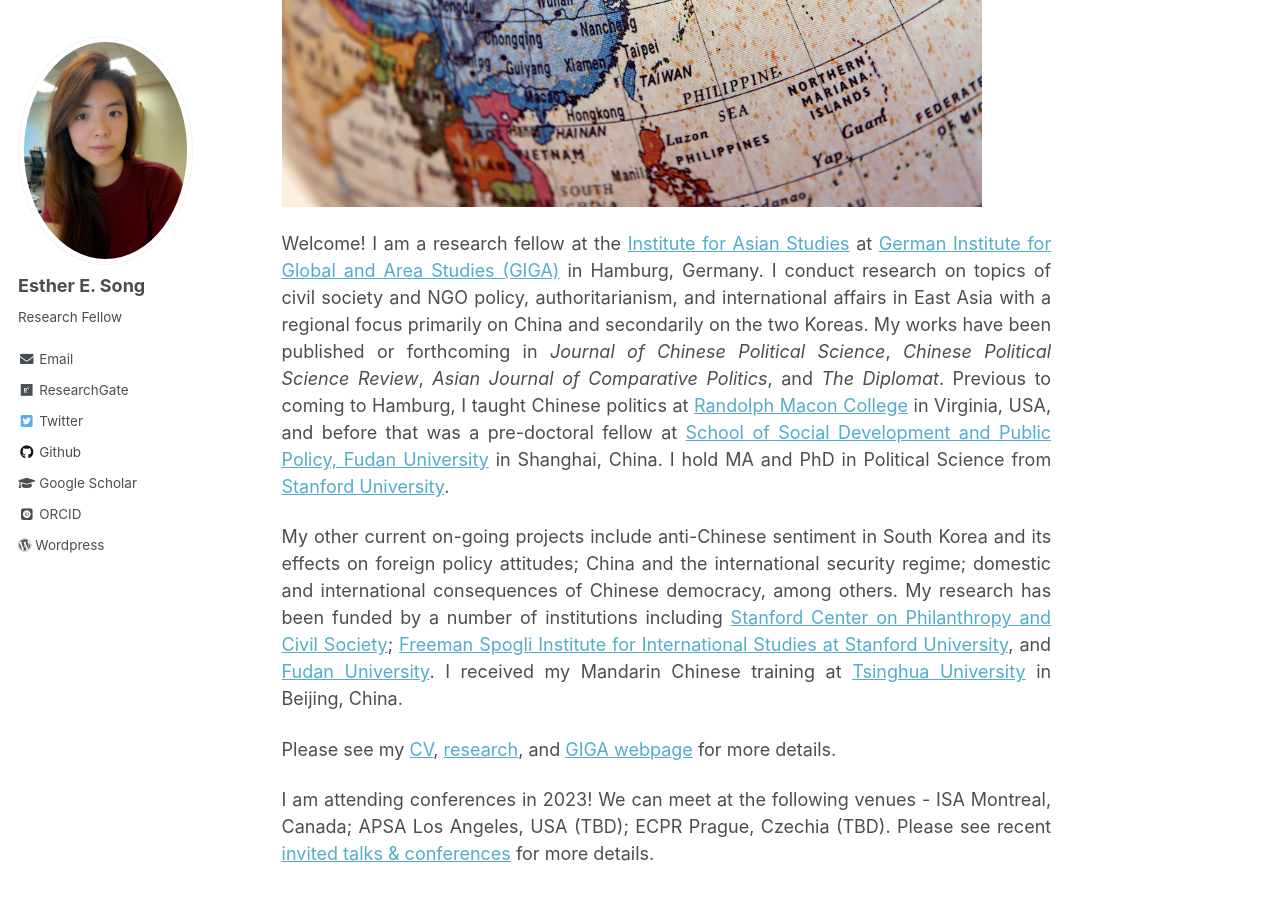
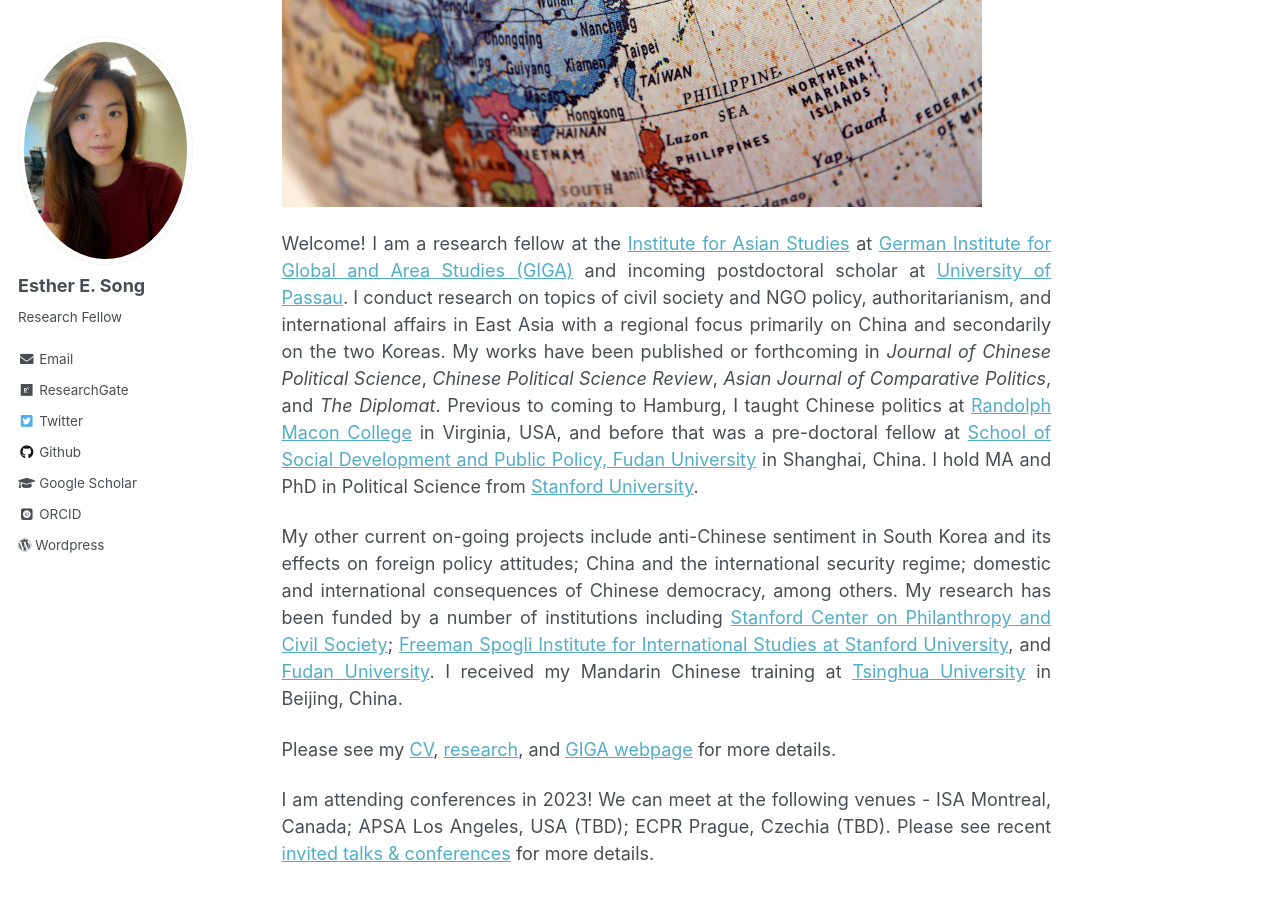
Before and after one commit to ehsong/ehsong.github.io, a Jekyll site: the page built from _pages/about.md, in a window 1280 px wide and 900 px high, scrolled down 377 px. Built offline with Jekyll 4.4.1, drawn with Linux system fonts in a browser that asks for light colours; some web fonts are replaced.

Commit message:
Update about.md

```diff
--- a/_pages/about.md
+++ b/_pages/about.md
@@ -9,7 +9,7 @@
 ---
 <img src="https://github.com/ehsong/ehsong.github.io/blob/master/images/east_asia_resized.jpg?raw=true" width="700" height="466">
 
-Welcome! I am a research fellow at the [Institute for Asian Studies](https://www.giga-hamburg.de/en/institutes/giga-institute-for-asian-studies/) at [German Institute for Global and Area Studies (GIGA)](https://www.giga-hamburg.de/en/) in Hamburg, Germany. I conduct research on topics of civil society and NGO policy, authoritarianism, and international affairs in East Asia with a regional focus primarily on China and secondarily on the two Koreas. My works have been published or forthcoming in *Journal of Chinese Political Science*, *Chinese Political Science Review*, *Asian Journal of Comparative Politics*, and *The Diplomat*. Previous to coming to Hamburg, I taught Chinese politics at [Randolph Macon College](https://www.rmc.edu/) in Virginia, USA, and before that was a pre-doctoral fellow at [School of Social Development and Public Policy, Fudan University](https://www.fudan.edu.cn/en/2019/0514/c295a96700/page.htm) in Shanghai, China. I hold MA and PhD in Political Science from [Stanford University](https://stanford.edu).
+Welcome! I am a research fellow at the [Institute for Asian Studies](https://www.giga-hamburg.de/en/institutes/giga-institute-for-asian-studies/) at [German Institute for Global and Area Studies (GIGA)](https://www.giga-hamburg.de/en/) and incoming postdoctoral scholar at [University of Passau](https://www.uni-passau.de/en/). I conduct research on topics of civil society and NGO policy, authoritarianism, and international affairs in East Asia with a regional focus primarily on China and secondarily on the two Koreas. My works have been published or forthcoming in *Journal of Chinese Political Science*, *Chinese Political Science Review*, *Asian Journal of Comparative Politics*, and *The Diplomat*. Previous to coming to Hamburg, I taught Chinese politics at [Randolph Macon College](https://www.rmc.edu/) in Virginia, USA, and before that was a pre-doctoral fellow at [School of Social Development and Public Policy, Fudan University](https://www.fudan.edu.cn/en/2019/0514/c295a96700/page.htm) in Shanghai, China. I hold MA and PhD in Political Science from [Stanford University](https://stanford.edu).
 
 My other current on-going projects include anti-Chinese sentiment in South Korea and its effects on foreign policy attitudes; China and the international security regime; domestic and international consequences of Chinese democracy, among others. My research has been funded by a number of institutions including [Stanford Center on Philanthropy and Civil Society](https://pacscenter.stanford.edu/); [Freeman Spogli Institute for International Studies at Stanford University](https://fsi.stanford.edu/), and [Fudan University](https://www.fudan.edu.cn/en/). I received my Mandarin Chinese training at [Tsinghua University](https://www.tsinghua.edu.cn/en/) in Beijing, China.
 
```
